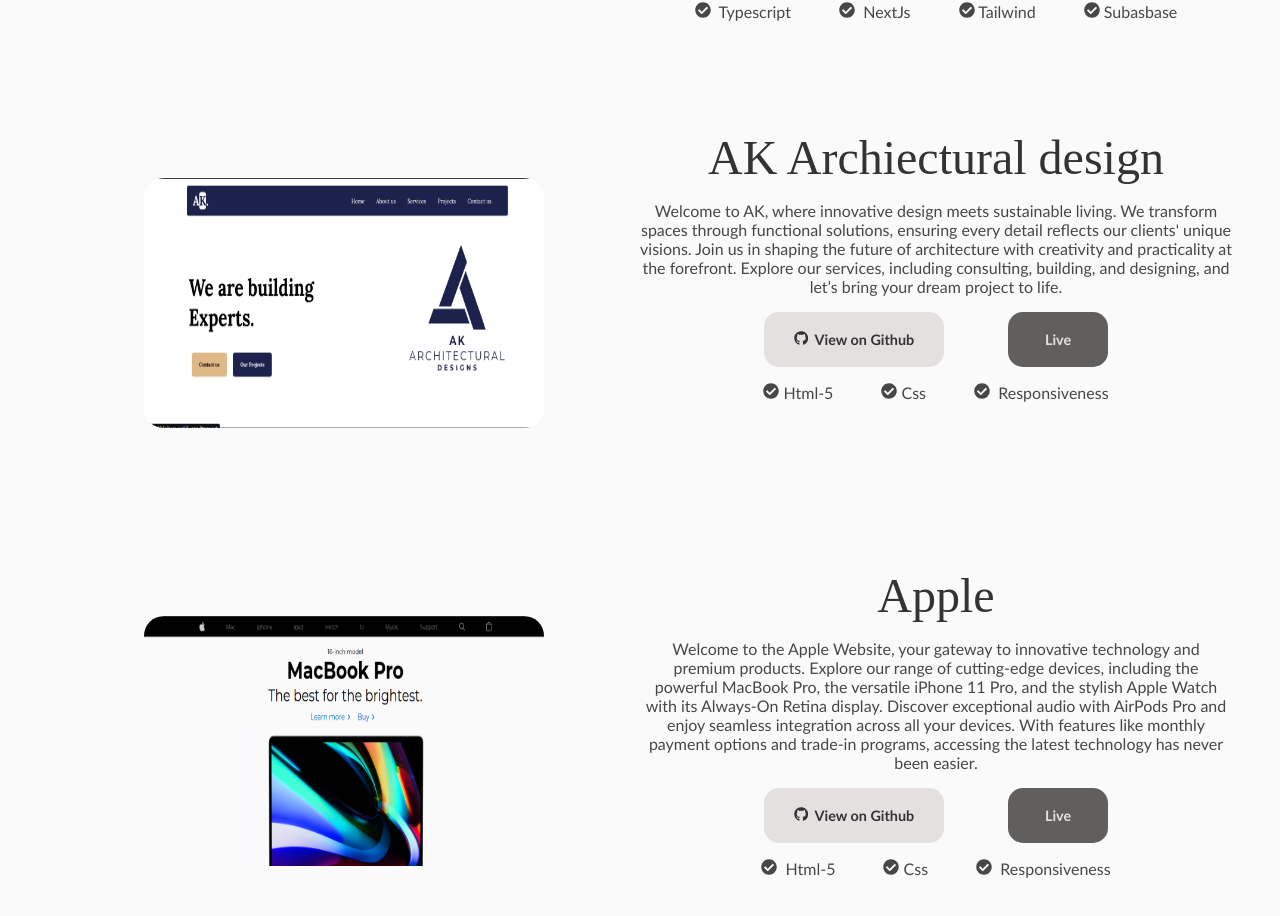
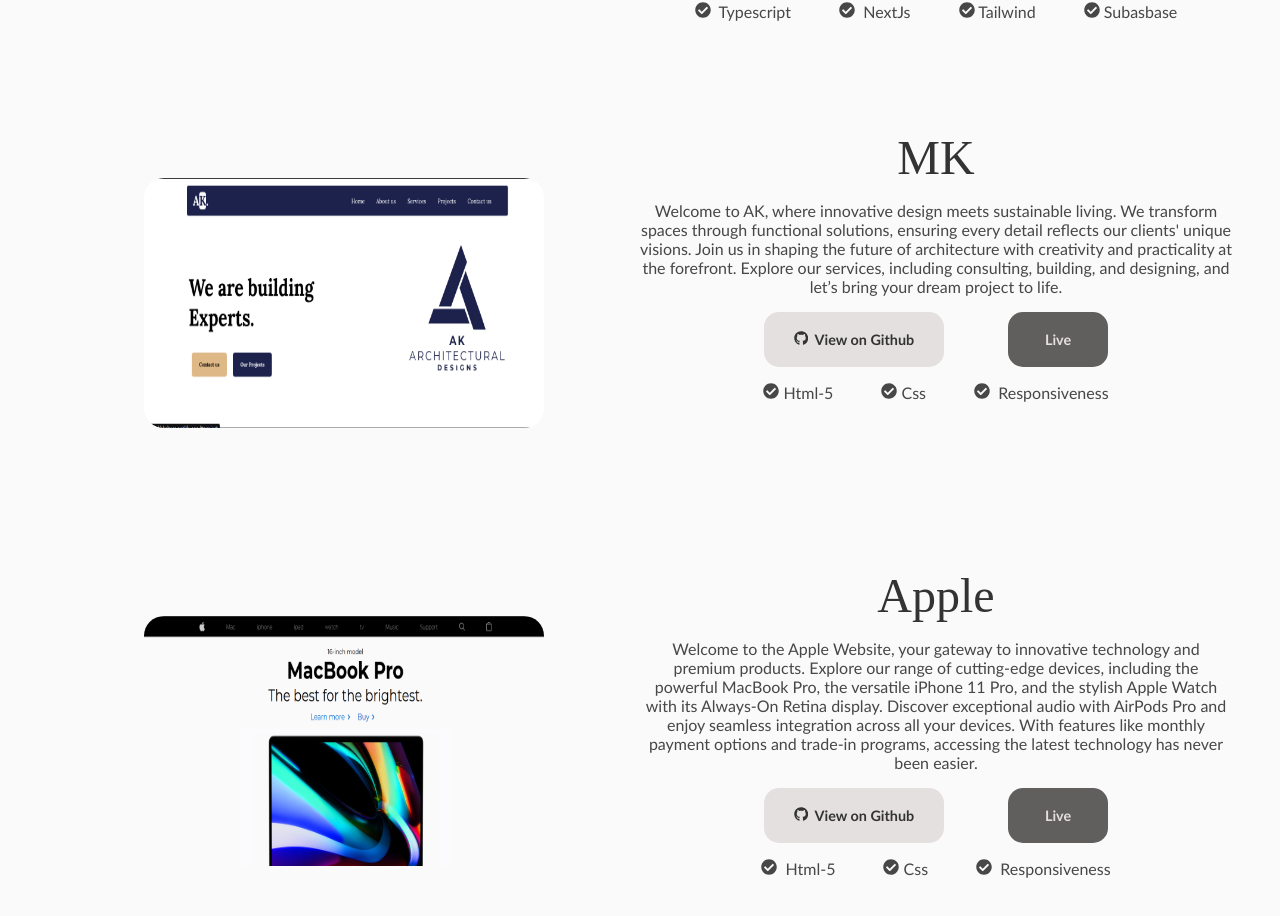
Before and after one commit to anuteshome/Portifolioo, a React (Vite) app: page / in a window 1280 px wide. Shown: the part 3450-4366 px from the top of the page. Built offline with nearby package versions, Linux system fonts and the light colour scheme.

Commit message:
fix: Adding velkap project

```diff
--- a/src/component/Projects/Project.jsx
+++ b/src/component/Projects/Project.jsx
@@ -134,10 +134,10 @@
 <img className='img1' src={AK} alt="" data-aos="zoom-in-up" />
 </div>
 <div data-aos="zoom-in-up">
-<h1 className='head'>AK Archiectural design</h1>
+<h1 className='head'>MK</h1>
 <p>Welcome to AK, where innovative design meets sustainable living.  We transform spaces through functional solutions, ensuring every detail reflects our clients' unique visions. Join us in shaping the future of architecture with creativity and practicality at the forefront. Explore our services, including consulting, building, and designing, and let’s bring your dream project to life.</p>
-            <div className='buttons'> <a href="https://aksitess.netlify.app/#" target='blank'><button className='btn3'><FaGithub /> &nbsp;View on Github</button> </a>
-           <a href="https://aksitess.netlify.app/#"target='blank'><button className='btn4'>Live</button></a>
+            <div className='buttons'> <a href="https://github.com/anuteshome/Mekane_Selam_Web" target='blank'><button className='btn3'><FaGithub /> &nbsp;View on Github</button> </a>
+           <a href="mekaneselam.vercel.app"target='blank'><button className='btn4'>Live</button></a>
            </div>
            <div className='stack'>
             <p> <FaCheckCircle />&nbsp;Html-5</p>
```
